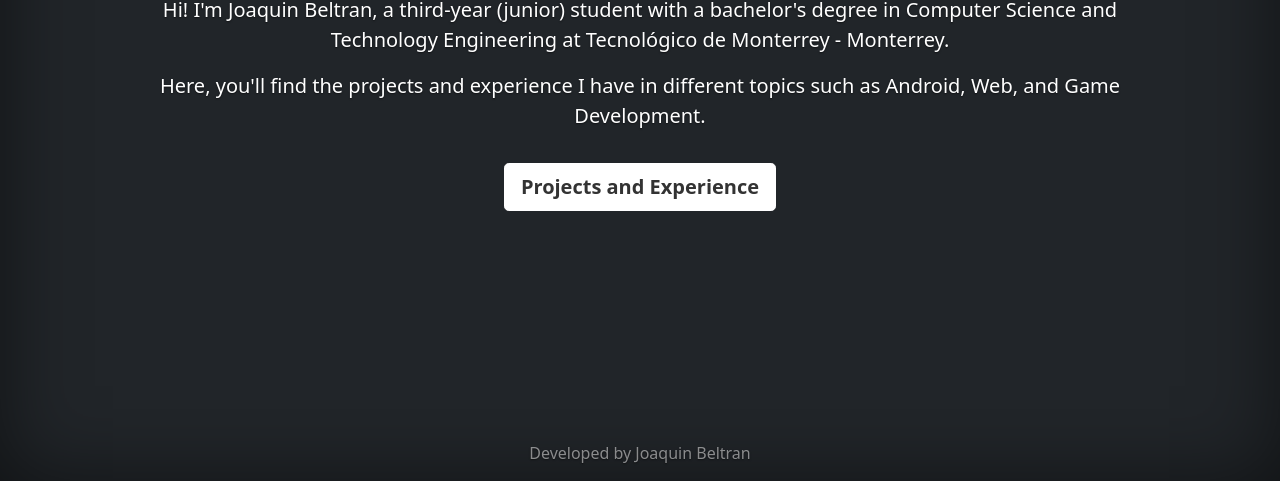
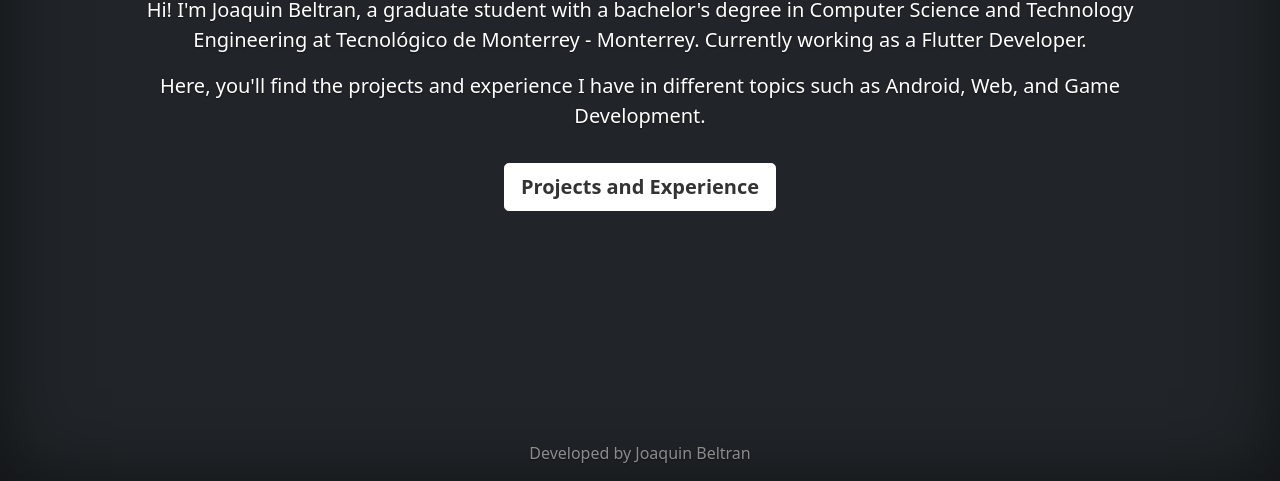
Before and after one commit to JoaquinAprendizaje/personal-site, a plain HTML site: page index.html in a window 1280 px wide. Shown: the part 319-800 px from the top of the page. Drawn offline with nearby package versions, Linux system fonts and the light colour scheme.

Commit message:
Update just for historical purposes

```diff
--- a/index.html
+++ b/index.html
@@ -57,8 +57,9 @@
     <div class="cover-container d-flex w-100 p-3 mx-auto flex-column">
         <h1>Software Developer</h1>
         <p class="lead">
-            Hi! I'm Joaquin Beltran, a third-year (junior) student with a bachelor's degree in Computer Science and
-            Technology Engineering at Tecnol&oacute;gico de Monterrey - Monterrey.
+            Hi! I'm Joaquin Beltran, a graduate student with a bachelor's degree in Computer Science and
+            Technology Engineering at Tecnol&oacute;gico de Monterrey - Monterrey. Currently working as a
+            Flutter Developer.
         <p class="lead">
             Here, you'll find the projects and experience I have in different topics such as Android, Web,
             and Game Development.
```
